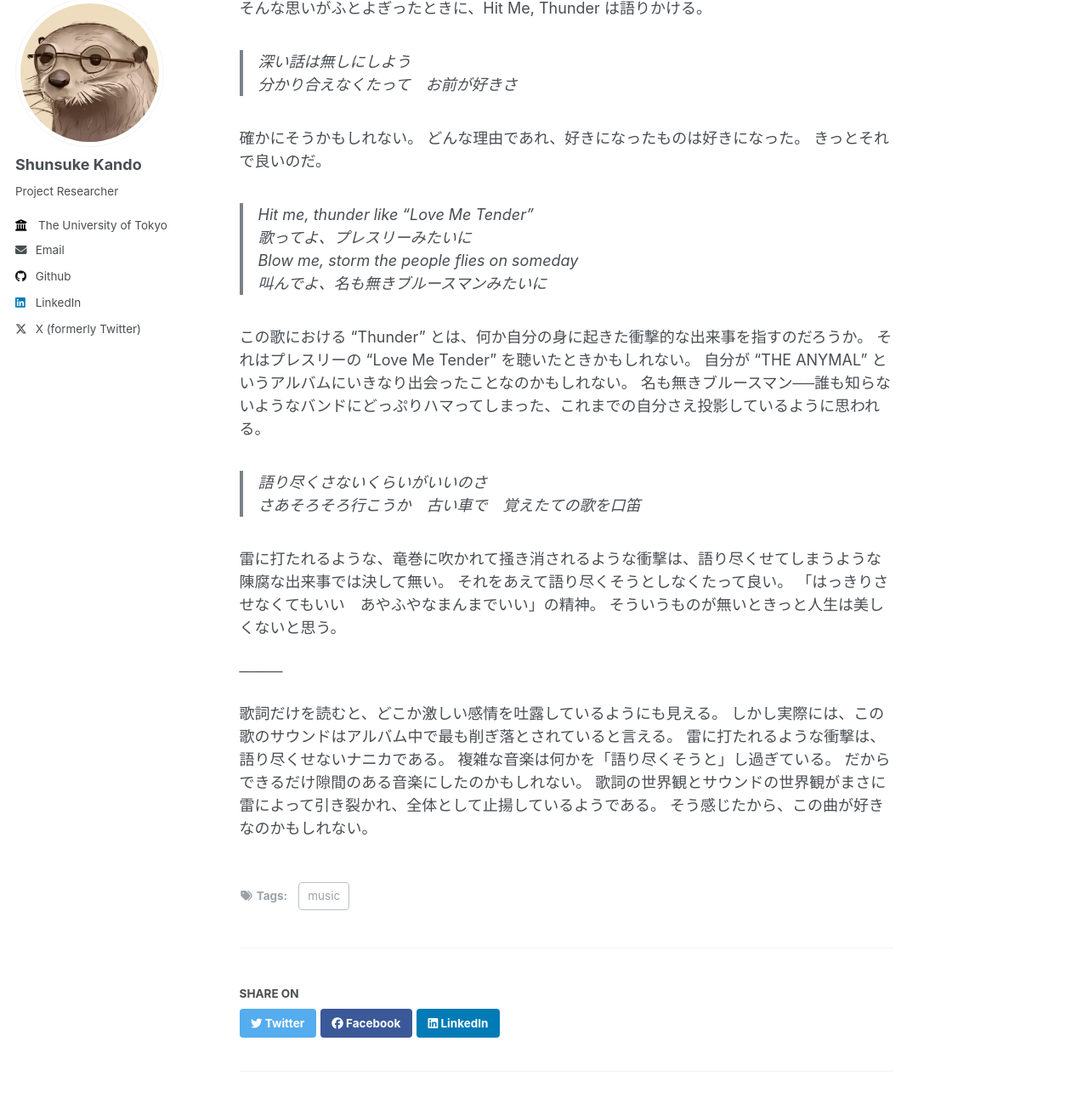
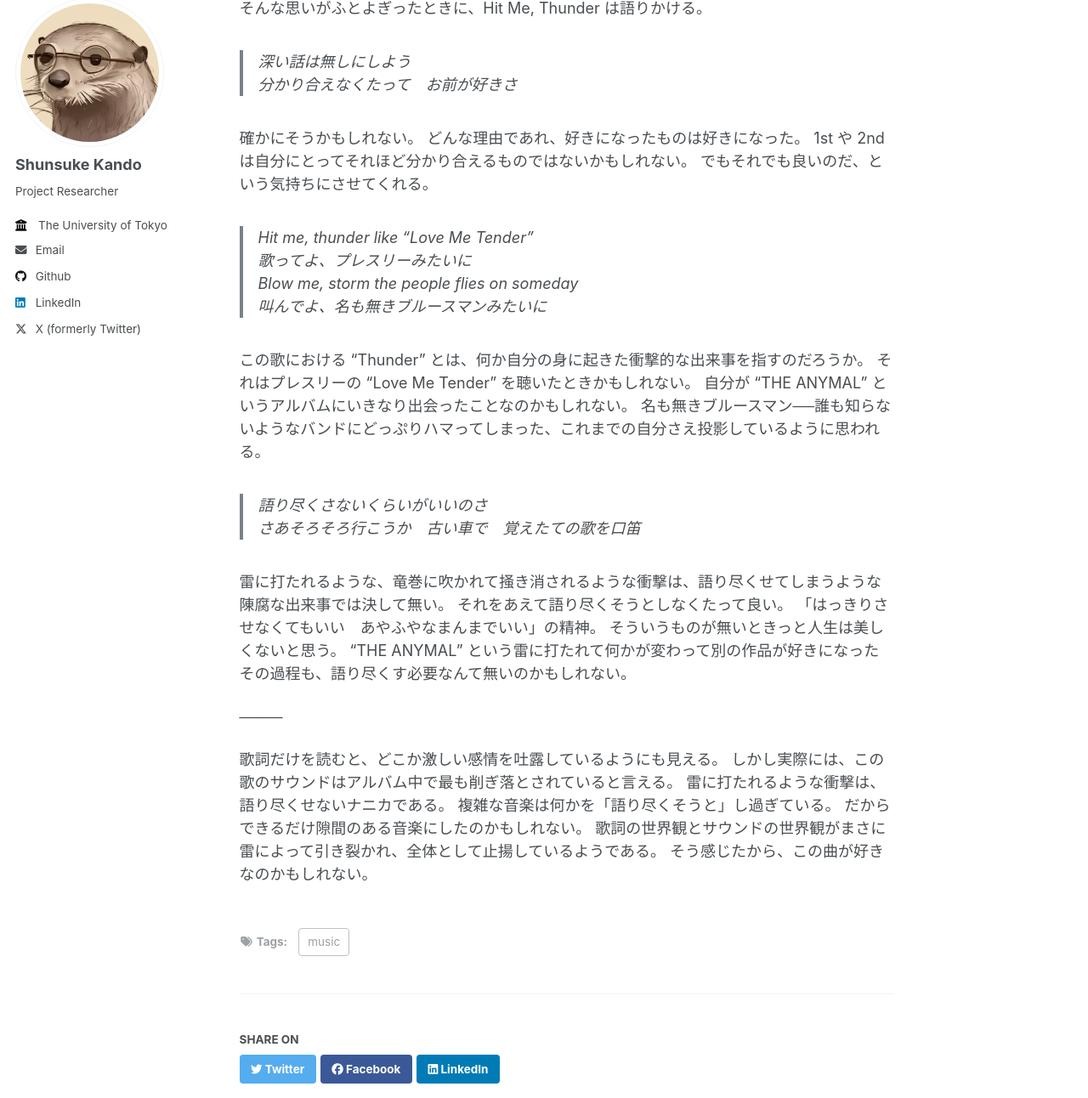
Before and after one commit to gifdog97/gifdog97.github.io, a Jekyll site: the page built from _posts/2025-02-01-suchmos-hit_me_thunder.md, in a window 1280 px wide and 1400 px high, scrolled down 1118 px, cut to the strip 108-1400 px from the top of the window. Shown: the whole strip at 85% size. Built offline with Jekyll 4.4.1, drawn with Linux system fonts in a browser that asks for light colours.

Commit message:
minor fix

```diff
--- a/_posts/2025-02-01-suchmos-hit_me_thunder.md
+++ b/_posts/2025-02-01-suchmos-hit_me_thunder.md
@@ -31,7 +31,8 @@ Suchmos は3枚のフルアルバムと1枚のミニアルバムを出してい
 
 確かにそうかもしれない。
 どんな理由であれ、好きになったものは好きになった。
-きっとそれで良いのだ。
+1st や 2nd は自分にとってそれほど分かり合えるものではないかもしれない。
+でもそれでも良いのだ、という気持ちにさせてくれる。
 
 > Hit me, thunder like "Love Me Tender"
 > 歌ってよ、プレスリーみたいに
@@ -50,6 +51,7 @@ Suchmos は3枚のフルアルバムと1枚のミニアルバムを出してい
 それをあえて語り尽くそうとしなくたって良い。
 「はっきりさせなくてもいい　あやふやなまんまでいい」の精神。
 そういうものが無いときっと人生は美しくないと思う。
+"THE ANYMAL" という雷に打たれて何かが変わって別の作品が好きになったその過程も、語り尽くす必要なんて無いのかもしれない。
 
 ────
 
```
